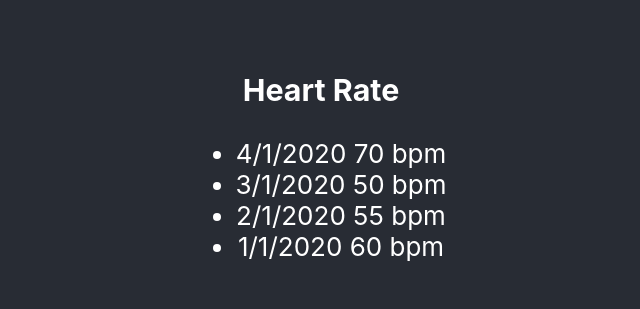
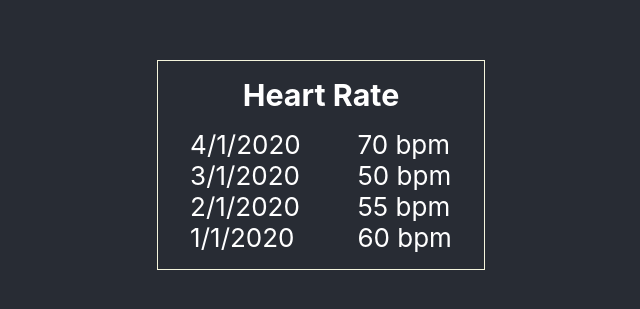
Before and after one commit to alexdunae/hp, a React (Create React App) app: page / in a window 1280 px wide. Shown: the part 235-544 px from the top of the page, without its empty margins (319-959 px from the left). Built offline with nearby package versions, Linux system fonts and the light colour scheme.

Commit message:
Add basic heart rate styling

```diff
--- /dev/null
+++ b/src/HeartRate.css
@@ -0,0 +1,32 @@
+/* This CSS is globally scoped and only in its own file for our own developer experience
+   Check out CSS-in-JS for fancier scoping options
+*/
+
+.stats-box {
+    border: 1px solid beige;
+    padding: 1rem 2rem;
+}
+
+.stats-box h3 {
+    margin: 0 0 1rem;
+}
+
+.stats-measurements {
+    list-style: none;
+    margin: 1rem 0 0;
+    padding: 0;
+    text-align: left;
+}
+
+/* TODO: display: table? */
+.stats-timestamp {
+    display: inline-block;
+    min-width: 10rem;
+}
+
+
+.stats-value {
+    display: inline-block;
+    min-width: 5rem;
+    text-align: right;
+}
--- a/src/HeartRate.js
+++ b/src/HeartRate.js
@@ -1,3 +1,5 @@
+import './HeartRate.css';
+
 const UNITS = 'bpm'
 const DISPLAY_COUNT = 10;
 
@@ -19,7 +21,7 @@ function HeartRate(props) {
 
     if (measurements.length < 1) {
         return (
-            <div className="stats stats-heartrate stats-empty">
+            <div className="stats-box stats-heartrate stats-empty">
                 <p>No heart rate data to report.</p>
             </div>
         )
@@ -36,7 +38,7 @@ function HeartRate(props) {
     })
 
     return (
-        <div className="stats stats-heartrate">
+        <div className="stats-box stats-heartrate">
             <h3>Heart Rate</h3>
             <ul className='stats-measurements'>
         {dataPoints}
```
